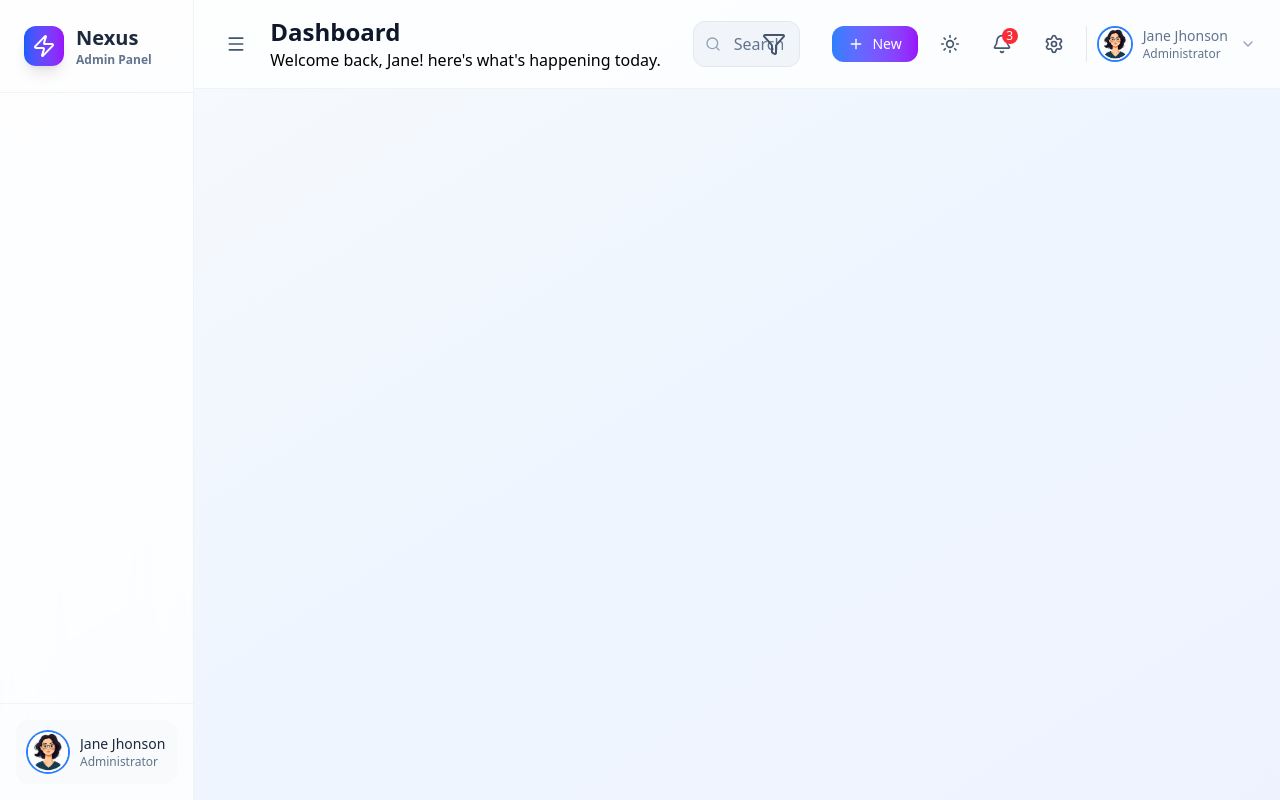
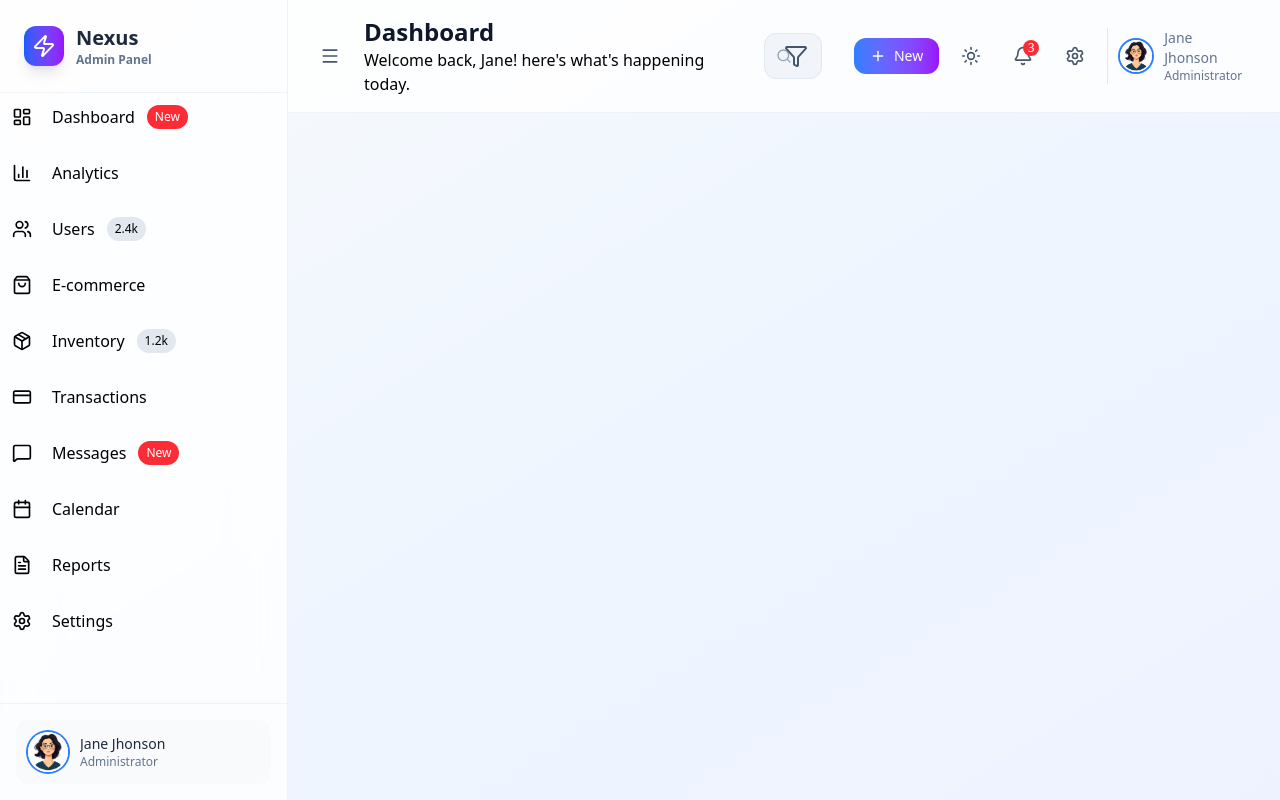
Before and after one commit to Tsedeniyagashaw/admin_dashboard, a React (Vite) app: page / in a window 1280 px wide. Built offline with nearby package versions, Linux system fonts and the light colour scheme.

Commit message:
Updated sidebar

```diff
--- a/src/components/layout/Sidebar.jsx
+++ b/src/components/layout/Sidebar.jsx
@@ -1,10 +1,89 @@
-import { Zap } from 'lucide-react'
+import {  BarChart3, Calendar, CreditCard, FileText, LayoutDashboard, MessageSquare, Package, Settings, ShoppingBag, Users, Zap } from 'lucide-react'
 import img from '/jane.jfif'
 import React from 'react'
 
+
+
+const menuItems = [
+{
+  id:'dashboard',
+  icon: LayoutDashboard,
+  label: 'Dashboard',
+  active: true,
+  badge: 'New',
+},
+{
+  id:'analytics',
+  icon: BarChart3,
+  label: 'Analytics',
+  subMenu: [
+    {id:'overview', label: 'Overview'},
+    {id:'reports', label: 'Reports'},
+    {id:'statistics', label: 'Statistics'},
+  ]
+},
+{
+  id:"users",
+  icon: Users,
+  label: 'Users',
+  count: '2.4k',
+  subMenu: [
+    {id:'all-users', label: 'All Users'},
+    {id:'roles', label: 'Roles & Permissions'},
+    {id:'activity', label: 'User Activity'},
+  ]
+},
+{
+ id: 'ecommerce',
+ icon: ShoppingBag,
+ label: 'E-commerce',
+ subMenu:[
+    {id:'products', label: 'Products'},
+    {id:'orders', label: 'Orders'},
+    {id:'customers', label: 'Customers'},
+    {id:'discounts', label: 'Discounts'},
+ ]
+},
+{
+  id: 'inventory',
+  icon: Package,
+  label: 'Inventory',
+  count: '1.2k'
+
+},
+{
+  id: 'transactions',
+  icon: CreditCard,
+  label: 'Transactions',
+},
+{
+  id:'messages',
+  icon: MessageSquare,
+  label: 'Messages',
+   badge: 'New',
+},
+{
+  id:'calendar',
+  icon: Calendar,
+  label: 'Calendar',
+
+},
+{
+  id:'reports',
+  icon: FileText,
+  label: 'Reports',
+},
+{
+  id:'settings',
+  icon: Settings,
+  label: 'Settings',
+}
+
+];
+
 const Sidebar = () => {
   return (
-    <div className='transition duration-300 ease-in-out bg-white/80 dark:bg-slate-900/80 backdrop-blur-xl border-r border-slate-200/50 dark:border-slate-700/50
+    <div className='w-72 transition duration-300 ease-in-out bg-white/80 dark:bg-slate-900/80 backdrop-blur-xl border-r border-slate-200/50 dark:border-slate-700/50
     flex flex-col relative z-10 '>
     <div className='p-6 border-b border-slate-200/50 dark:border-slate-700/50'>
     <div className='flex items-center space-x-3'>
@@ -22,6 +101,25 @@ const Sidebar = () => {
     </div>
 
 <nav className='flex-1 space-y-2 overflow-y-auto'>
+  {menuItems.map((item) => (
+    <div key={item.id} >
+<button className={`w-full flex items-center justify-between p-3
+  rounded-xl  transition-all duration-200
+  `} ><div className='flex items-center space-x-3'>
+     <item.icon className={`w-5 h-5`} />
+     <>
+     <span className='font-medium ml-2'>{item.label}</span>
+     {item.badge && (<span className='px-2 py-1 text-xs
+      bg-red-500 text-white rounded-full'>{item.badge}</span>
+
+  )}
+     {item.count && <span className='px-2 py-1 text-xs bg-slate-200 dark:bg-slate-700 text-salte-600 dark:text-salte-300 rounded-full'>{item.count}</span>}
+     </>
+     </div>
+
+</button>
+    </div>
+  ))}
 </nav>
 
 
@@ -52,4 +150,3 @@ className='w-10 h-10 rounded-full ring-2 ring-blue-500' />
 }
 
 export default Sidebar
-//9:20
```
